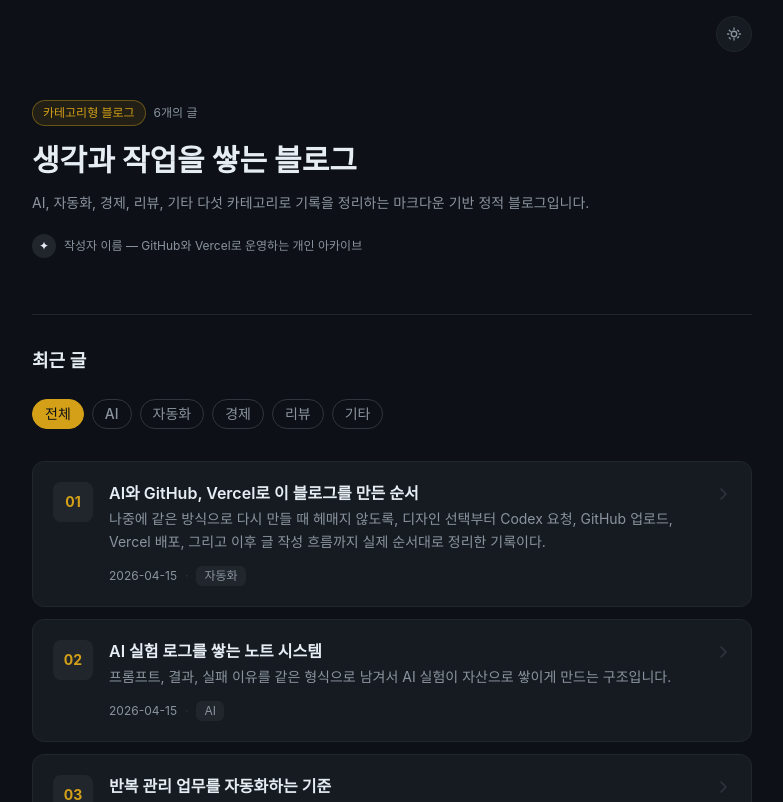
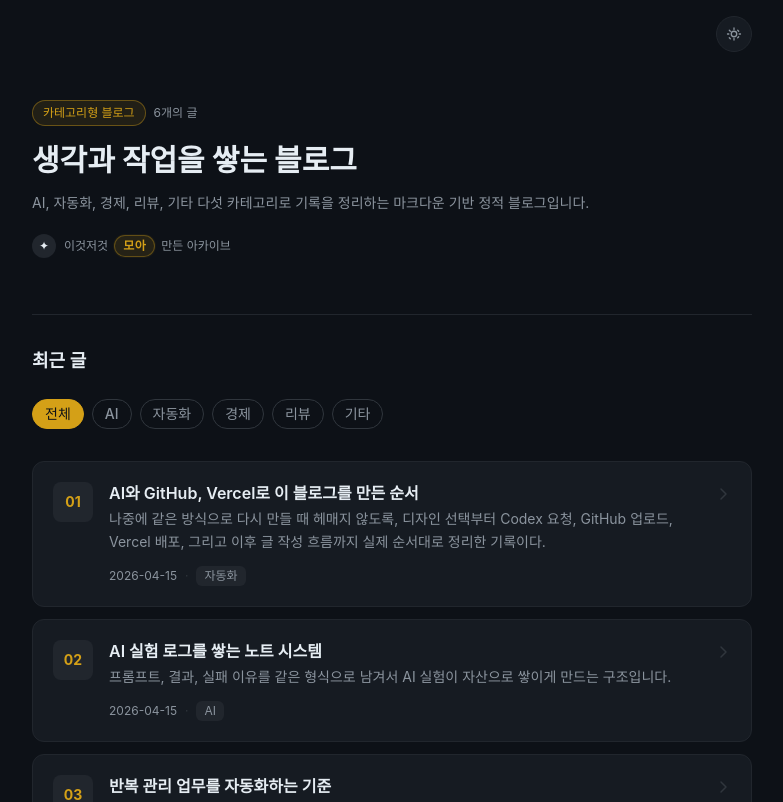
Before and after one commit to soul7s/blog, a Next.js app: page / in a window 1280 px wide. Shown: the top 802 px of the page, without its empty margins (248-1031 px from the left). Built offline with nearby package versions, Linux system fonts and the light colour scheme; a web font is replaced by a local one.

Commit message:
Refine blog author branding

```diff
--- a/app/page.tsx
+++ b/app/page.tsx
@@ -29,9 +29,13 @@ export default function Home() {
           <div className="flex h-6 w-6 items-center justify-center rounded-full bg-[var(--ep-num-bg)] text-xs">
             {siteConfig.authorIcon}
           </div>
-          <span className="text-xs text-[var(--muted-text)]">
-            {siteConfig.author}
-          </span>
+          <div className="flex flex-wrap items-center gap-1.5 text-xs text-[var(--muted-text)]">
+            <span>{siteConfig.authorLead}</span>
+            <span className="rounded-full border border-[var(--gold)]/35 bg-[var(--gold)]/12 px-2 py-0.5 text-[var(--gold)] font-semibold tracking-[0.04em] shadow-[0_0_0_1px_rgba(212,160,23,0.06)]">
+              {siteConfig.authorAccent}
+            </span>
+            <span>{siteConfig.authorTail}</span>
+          </div>
         </div>
       </header>
 
--- a/lib/site-config.ts
+++ b/lib/site-config.ts
@@ -47,7 +47,9 @@ export const siteConfig = {
   title: "생각과 작업을 쌓는 블로그",
   description:
     "AI, 자동화, 경제, 리뷰, 기타 다섯 카테고리로 기록을 정리하는 마크다운 기반 정적 블로그입니다.",
-  author: "작성자 이름 — GitHub와 Vercel로 운영하는 개인 아카이브",
+  authorLead: "이것저것",
+  authorAccent: "모아",
+  authorTail: "만든 아카이브",
   authorIcon: "✦",
   statusLabel: "카테고리형 블로그",
   countSuffix: "개의 글",
```
